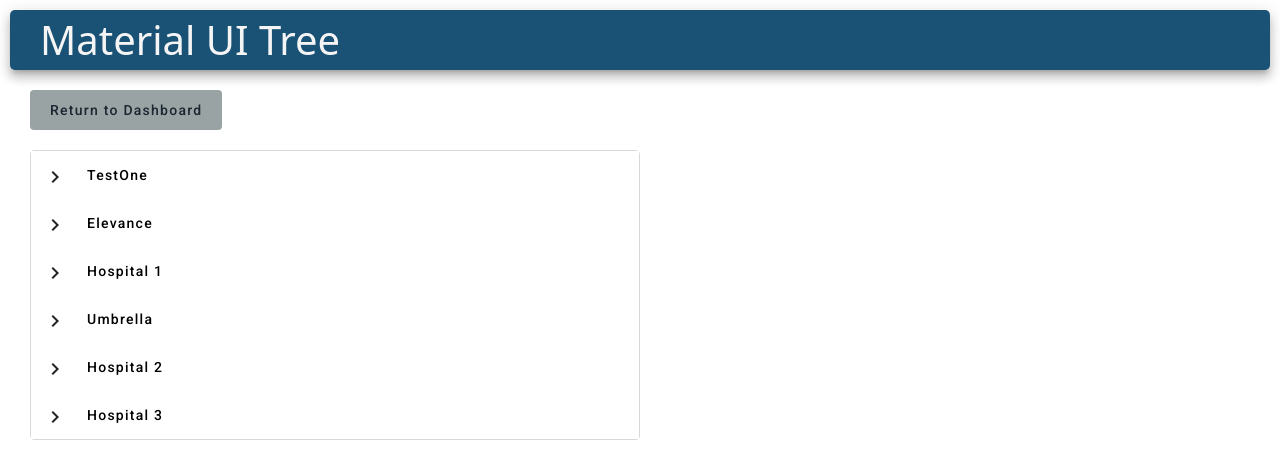
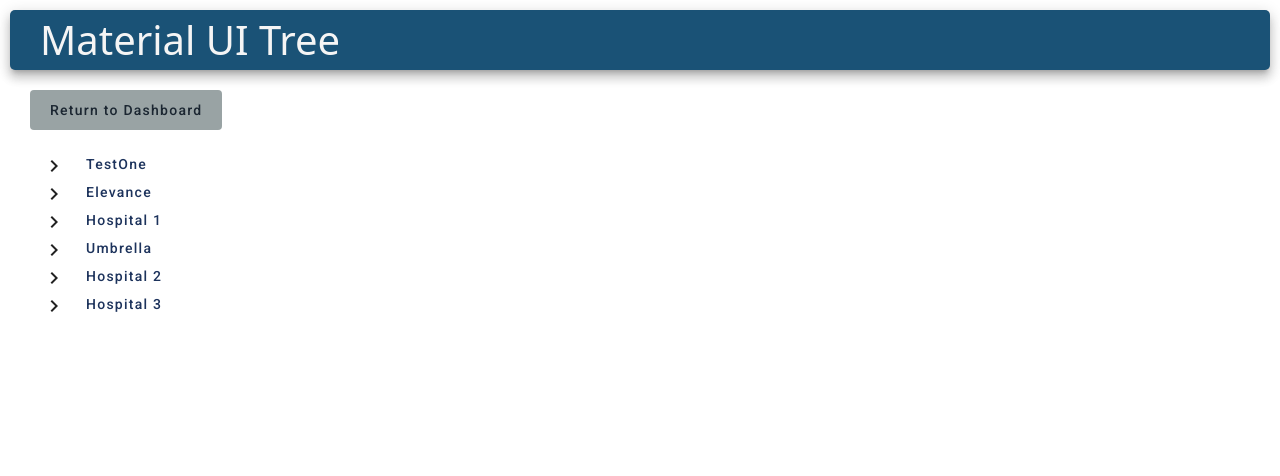
Before and after one commit to scurtis7/tree-view, an Angular app: page /material in a window 1280 px wide. Shown: the top 476 px of the page. Built offline with nearby package versions, Linux system fonts and the light colour scheme.

Commit message:
Add styling to the tree nodes

```diff
--- a/src/app/components/material-tree/material-tree.component.html
+++ b/src/app/components/material-tree/material-tree.component.html
@@ -11,7 +11,7 @@
       <mat-tree-node *matTreeNodeDef="let node" matTreeNodePadding>
         <!-- use a disabled button to provide padding for tree leaf -->
         <button mat-icon-button disabled></button>
-        <button mat-button (click)="selectTenant(node.id)">{{node.name}}</button>
+        <button mat-button (click)="selectTenant(node.id)" [ngClass]="getTenantButtonClass(node.id)">{{node.name}}</button>
       </mat-tree-node>
       <!-- This is the tree node template for expandable nodes -->
       <mat-tree-node *matTreeNodeDef="let node;when: hasChild" matTreeNodePadding>
@@ -20,16 +20,16 @@
             {{treeControl.isExpanded(node) ? 'expand_more' : 'chevron_right'}}
           </mat-icon>
         </button>
-        <button mat-button (click)="selectClient(node.id)">{{node.name}}</button>
+        <button mat-button (click)="selectClient(node.id)" [ngClass]="getClientButtonClass(node.id)">{{node.name}}</button>
       </mat-tree-node>
     </mat-tree>
   </div>
-  <div class="tree-layout" *ngIf="clientSelected">
+  <div class="selection-layout mat-elevation-z5" *ngIf="clientSelected">
     {{selectedClient.clientId}}<br>
     {{selectedClient.clientName}}<br>
     {{selectedClient.clientDesc}}
   </div>
-  <div class="tree-layout" *ngIf="tenantSelected">
+  <div class="selection-layout mat-elevation-z5" *ngIf="tenantSelected">
     {{selectedTenant.tenantId}}<br>
     {{selectedTenant.tenantName}}<br>
     {{selectedTenant.tenantDesc}}
--- a/src/app/components/material-tree/material-tree.component.scss
+++ b/src/app/components/material-tree/material-tree.component.scss
@@ -3,13 +3,17 @@
 .tree-container {
   margin: 20px;
   display: grid;
-  grid-template-columns: 1fr 1fr;
+  grid-template-columns: 1fr 3fr;
   grid-template-rows: auto;
 }
 
 .tree-layout {
-  border: 1px solid #D5D8DC;
+  margin-right: 20px;
+}
+
+.selection-layout {
   border-radius: 4px;
+  padding: 20px;
 }
 
 .example-tree-invisible {
@@ -38,3 +42,29 @@
 .example-tree div[role=group] > .mat-tree-node {
   padding-left: 40px;
 }
+
+.tree-button {
+  //font-family: Tahoma, serif;
+  min-height: 1.8em !important;
+  height: 1.8em;
+  color: #1D335C !important;
+}
+
+.tree-button:hover {
+  min-height: 1.8em !important;
+  height: 1.8em;
+  color: #F5F5F5 !important;
+  background-color: #0548A0;
+}
+
+.tree-button-selected {
+  min-height: 1.8em !important;
+  height: 1.8em;
+  color: #F5F5F5 !important;
+  background-color: #0548A0;
+}
+
+.mat-tree-node {
+  min-height: 2em !important;
+  height: 2em;
+}
--- a/src/app/components/material-tree/material-tree.component.ts
+++ b/src/app/components/material-tree/material-tree.component.ts
@@ -5,21 +5,9 @@ import { FlatTreeControl } from "@angular/cdk/tree";
 import { ClientService } from "../../service/client.service";
 import { Client } from "../../model/client";
 import { Tenant } from "../../model/tenant";
+import { ClientTenantFlatNode } from "../../model/client-tenant-flat-node";
+import { NodeData } from "../../model/node-data";
 
-
-class NodeData {
-  id: number;
-  name: string;
-  children?: NodeData[];
-}
-
-/** Flat node with expandable and level information */
-interface ExampleFlatNode {
-  expandable: boolean;
-  id: number;
-  name: string;
-  level: number;
-}
 
 @Component({
   selector: 'app-material-tree',
@@ -29,8 +17,11 @@ interface ExampleFlatNode {
 export class MaterialTreeComponent implements OnInit {
 
   clientSelected = false;
+  selectedClientId = 0;
+  selectedClient: Client = null;
+
   tenantSelected = false;
-  selectedClient: Client = null;
+  selectedTenantId = 0;
   selectedTenant: Tenant = null;
 
   clients: Client[];
@@ -45,7 +36,7 @@ export class MaterialTreeComponent implements OnInit {
     };
   };
 
-  treeControl = new FlatTreeControl<ExampleFlatNode>(
+  treeControl = new FlatTreeControl<ClientTenantFlatNode>(
     node => node.level,
     node => node.expandable,
   );
@@ -68,7 +59,7 @@ export class MaterialTreeComponent implements OnInit {
     this.dataSource.data = this.treeData;
   }
 
-  hasChild = (_: number, node: ExampleFlatNode) => node.expandable;
+  hasChild = (_: number, node: ClientTenantFlatNode) => node.expandable;
 
   dashboard() {
     this.router.navigate(['dashboard']);
@@ -77,35 +68,44 @@ export class MaterialTreeComponent implements OnInit {
   selectClient(id: number) {
     this.tenantSelected = false;
     this.clientSelected = true;
+    this.selectedClientId = id;
+    this.selectedTenantId = 0;
     this.findClient(id);
   }
 
   selectTenant(id: number) {
     this.clientSelected = false;
     this.tenantSelected = true;
+    this.selectedClientId = 0;
+    this.selectedTenantId = id;
     this.findTenant(id);
   }
 
-  private findClient(id: number): Client {
-    for (const client of this.clients) {
-      if (client.clientId === id) {
-        this.selectedClient = client;
-        return;
-      }
+  getClientButtonClass(id: number): string {
+    if (id == this.selectedClientId) {
+      return "tree-button-selected";
     }
-    this.selectedClient = null;
+    return "tree-button";
+  }
+
+  getTenantButtonClass(id: number): string {
+    if (id == this.selectedTenantId) {
+      return "tree-button-selected";
+    }
+    return "tree-button";
+  }
+
+  private findClient(id: number) {
+    this.selectedClient = this.clients.find((client) => client.clientId == id);
   }
 
   private findTenant(id: number) {
     for (const client of this.clients) {
-      for (const tenant of client.tenants) {
-        if (tenant.tenantId === id) {
-          this.selectedTenant = tenant;
-          return;
-        }
+      this.selectedTenant = client.tenants.find((tenant) => tenant.tenantId == id);
+      if (this.selectedTenant) {
+        return;
       }
     }
-    this.selectedTenant = null;
   }
 
   private getTreeData() {
--- /dev/null
+++ b/src/app/model/client-tenant-flat-node.ts
@@ -0,0 +1,7 @@
+/** Flat node with expandable and level information */
+export interface ClientTenantFlatNode {
+  expandable: boolean;
+  id: number;
+  name: string;
+  level: number;
+}
--- /dev/null
+++ b/src/app/model/node-data.ts
@@ -0,0 +1,5 @@
+export class NodeData {
+  id: number;
+  name: string;
+  children?: NodeData[];
+}
```
